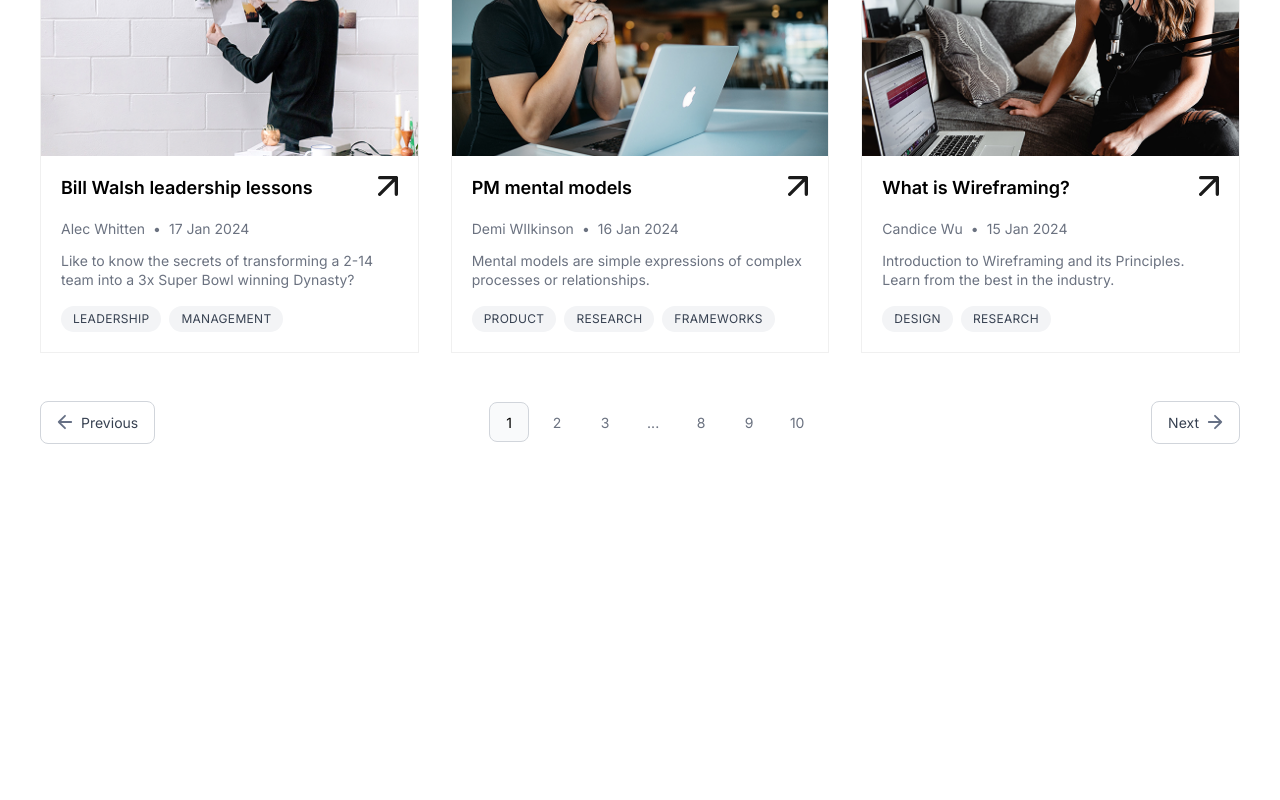
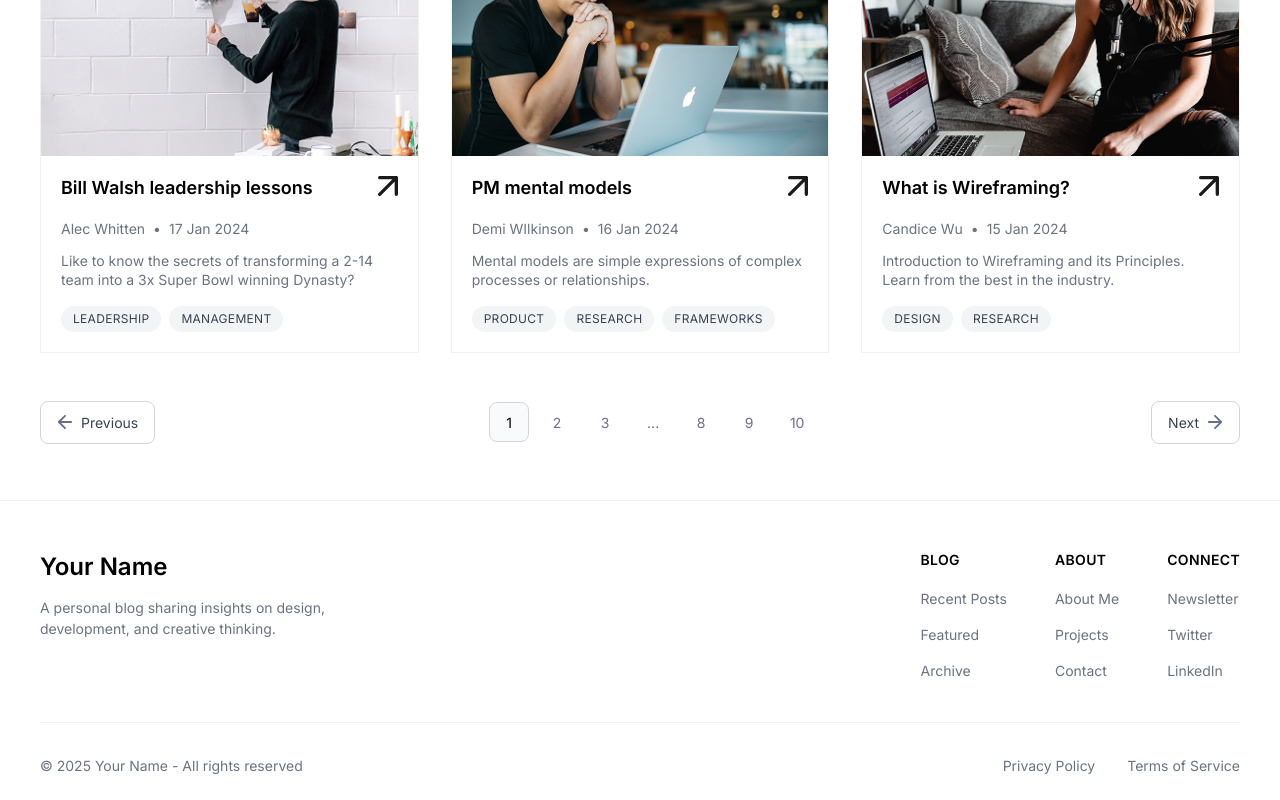
Before and after one commit to IvanSarapura/TheBlog, a React (Vite) app: page / in a window 1280 px wide. Shown: the part 1864-2664 px from the top of the page. Before the commit the page ends 2332 px from the top, so only its background shows below. Built offline with nearby package versions, Linux system fonts and the light colour scheme.

Commit message:
Footer Added

```diff
--- a/src/App.css
+++ b/src/App.css
@@ -691,6 +691,115 @@
   border: 1px solid #d1d5db;
 }
 
+/* Footer */
+.footer {
+  background-color: #ffffff;
+  border-top: 1px solid #f0f0f0;
+  padding: 3rem 0 1.5rem 0;
+  margin-top: 2rem;
+}
+
+.footer-content {
+  display: flex;
+  flex-direction: column;
+}
+
+.footer-main {
+  display: flex;
+  justify-content: space-between;
+  align-items: start;
+  margin-bottom: 2.5rem;
+  gap: 3rem;
+}
+
+.footer-brand {
+  flex: 1;
+  max-width: 320px;
+}
+
+.footer-logo {
+  font-size: 1.5rem;
+  font-weight: 600;
+  color: #000000;
+  margin: 0 0 0.75rem 0;
+}
+
+.footer-description {
+  font-size: 0.875rem;
+  color: #6b7280;
+  line-height: 1.5;
+  margin: 0;
+}
+
+.footer-links {
+  display: flex;
+  gap: 3rem;
+}
+
+.footer-column {
+  display: flex;
+  flex-direction: column;
+}
+
+.footer-heading {
+  font-size: 0.875rem;
+  font-weight: 600;
+  color: #000000;
+  margin: 0 0 1rem 0;
+  text-transform: uppercase;
+  letter-spacing: 0.025em;
+}
+
+.footer-nav {
+  list-style: none;
+  padding: 0;
+  margin: 0;
+  display: flex;
+  flex-direction: column;
+  gap: 0.75rem;
+}
+
+.footer-link {
+  font-size: 0.875rem;
+  color: #6b7280;
+  text-decoration: none;
+  transition: color 0.2s ease;
+}
+
+.footer-link:hover {
+  color: #000000;
+}
+
+.footer-bottom {
+  display: flex;
+  justify-content: space-between;
+  align-items: center;
+  padding-top: 2rem;
+  border-top: 1px solid #f0f0f0;
+}
+
+.footer-copyright {
+  font-size: 0.875rem;
+  color: #6b7280;
+  margin: 0;
+}
+
+.footer-bottom-links {
+  display: flex;
+  gap: 2rem;
+}
+
+.footer-bottom-link {
+  font-size: 0.875rem;
+  color: #6b7280;
+  text-decoration: none;
+  transition: color 0.2s ease;
+}
+
+.footer-bottom-link:hover {
+  color: #000000;
+}
+
 /* Responsive Design */
 @media (max-width: 767px) {
   /* Ajustar el grid para móviles */
@@ -816,6 +925,37 @@
   .next-btn {
     order: 3;
   }
+
+  /* Footer responsive */
+  .footer {
+    padding: 2rem 0 1rem 0;
+    margin-top: 1.5rem;
+  }
+
+  .footer-main {
+    flex-direction: column;
+    gap: 2rem;
+    margin-bottom: 2rem;
+  }
+
+  .footer-brand {
+    max-width: 100%;
+  }
+
+  .footer-links {
+    flex-direction: column;
+    gap: 2rem;
+  }
+
+  .footer-bottom {
+    flex-direction: column;
+    gap: 1rem;
+    align-items: flex-start;
+  }
+
+  .footer-bottom-links {
+    gap: 1.5rem;
+  }
 }
 
 @media (max-width: 480px) {
--- a/src/App.jsx
+++ b/src/App.jsx
@@ -442,6 +442,102 @@ function App() {
           </div>
         </section>
       </main>
+
+      {/* Footer */}
+      <footer className="footer page-grid">
+        <div className="container">
+          <div className="footer-content">
+            <div className="footer-main">
+              <div className="footer-brand">
+                <h3 className="footer-logo">Your Name</h3>
+                <p className="footer-description">
+                  A personal blog sharing insights on design, development, and
+                  creative thinking.
+                </p>
+              </div>
+
+              <div className="footer-links">
+                <div className="footer-column">
+                  <h4 className="footer-heading">Blog</h4>
+                  <ul className="footer-nav">
+                    <li>
+                      <a href="#recent" className="footer-link">
+                        Recent Posts
+                      </a>
+                    </li>
+                    <li>
+                      <a href="#featured" className="footer-link">
+                        Featured
+                      </a>
+                    </li>
+                    <li>
+                      <a href="#archive" className="footer-link">
+                        Archive
+                      </a>
+                    </li>
+                  </ul>
+                </div>
+
+                <div className="footer-column">
+                  <h4 className="footer-heading">About</h4>
+                  <ul className="footer-nav">
+                    <li>
+                      <a href="#about" className="footer-link">
+                        About Me
+                      </a>
+                    </li>
+                    <li>
+                      <a href="#projects" className="footer-link">
+                        Projects
+                      </a>
+                    </li>
+                    <li>
+                      <a href="#contact" className="footer-link">
+                        Contact
+                      </a>
+                    </li>
+                  </ul>
+                </div>
+
+                <div className="footer-column">
+                  <h4 className="footer-heading">Connect</h4>
+                  <ul className="footer-nav">
+                    <li>
+                      <a href="#newsletter" className="footer-link">
+                        Newsletter
+                      </a>
+                    </li>
+                    <li>
+                      <a href="#twitter" className="footer-link">
+                        Twitter
+                      </a>
+                    </li>
+                    <li>
+                      <a href="#linkedin" className="footer-link">
+                        LinkedIn
+                      </a>
+                    </li>
+                  </ul>
+                </div>
+              </div>
+            </div>
+
+            <div className="footer-bottom">
+              <p className="footer-copyright">
+                © 2025 Your Name - All rights reserved
+              </p>
+              <div className="footer-bottom-links">
+                <a href="#privacy" className="footer-bottom-link">
+                  Privacy Policy
+                </a>
+                <a href="#terms" className="footer-bottom-link">
+                  Terms of Service
+                </a>
+              </div>
+            </div>
+          </div>
+        </div>
+      </footer>
     </div>
   );
 }
```
